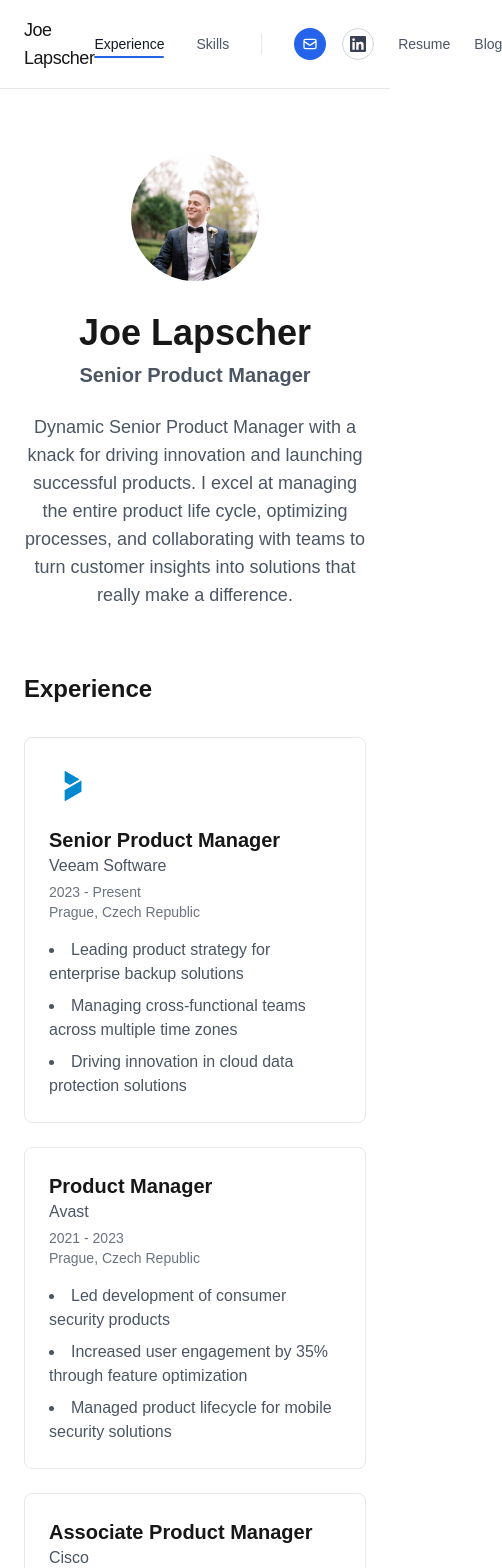
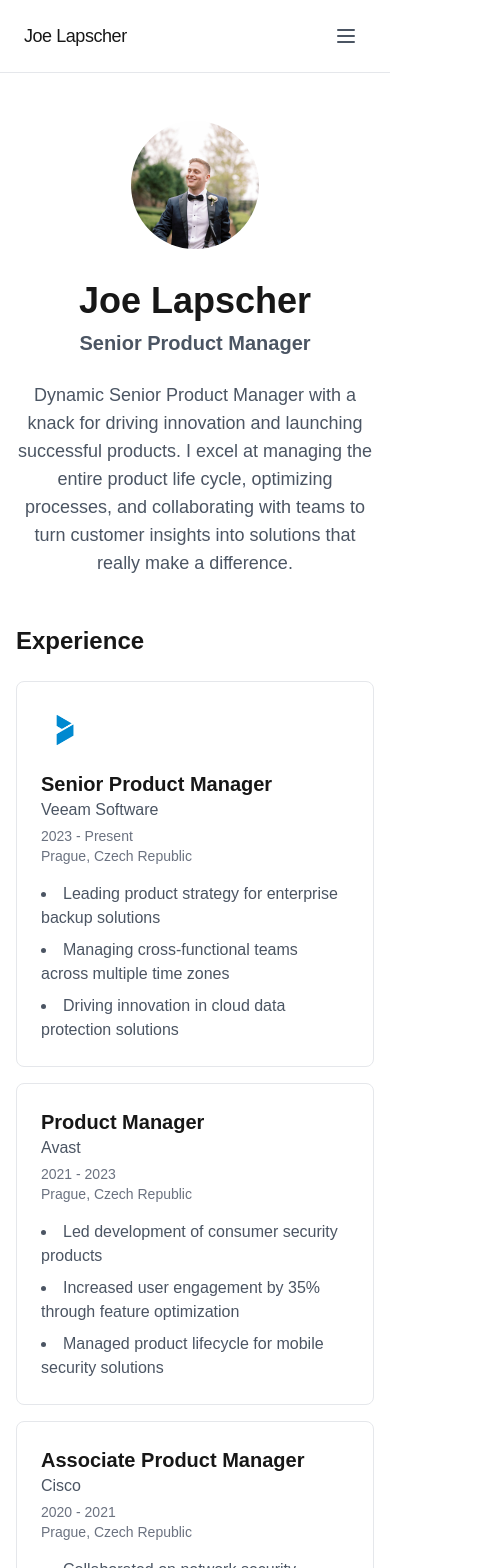
Before and after one commit to ylapscher/ylapscher.github.io, a Next.js app: page / in a window 390 px wide. Shown: the top 1568 px of the page, 502 px wide, since content can reach past the window. Built offline with nearby package versions, Linux system fonts and the light colour scheme.

Commit message:
made it mobile friendly

```diff
--- a/app/components/Footer.tsx
+++ b/app/components/Footer.tsx
@@ -2,8 +2,8 @@
 
 export default function Footer() {
   return (
-    <footer className="container mx-auto px-6 py-8 border-t border-gray-200 dark:border-gray-700">
-      <p className="text-center text-gray-600 dark:text-gray-400">
+    <footer className="container mx-auto px-4 sm:px-6 py-6 sm:py-8 border-t border-gray-200 dark:border-gray-700">
+      <p className="text-center text-sm sm:text-base text-gray-600 dark:text-gray-400">
         © {new Date().getFullYear()} Joe Lapscher. Made with 💚 from New Jersey. All rights reserved.
       </p>
     </footer>
--- a/app/page.tsx
+++ b/app/page.tsx
@@ -6,6 +6,7 @@
 
 export default function Home() {
   const [activeSection, setActiveSection] = useState('');
+  const [isMenuOpen, setIsMenuOpen] = useState(false);
 
   useEffect(() => {
     const observer = new IntersectionObserver(
@@ -45,7 +46,39 @@
             >
               Joe Lapscher
             </a>
-            <div className="flex items-center">
+
+            {/* Mobile menu button */}
+            <button
+              onClick={() => setIsMenuOpen(!isMenuOpen)}
+              className="md:hidden p-2"
+              aria-label="Toggle menu"
+            >
+              <svg
+                className="w-6 h-6 text-gray-600 dark:text-gray-400"
+                fill="none"
+                stroke="currentColor"
+                viewBox="0 0 24 24"
+              >
+                {isMenuOpen ? (
+                  <path
+                    strokeLinecap="round"
+                    strokeLinejoin="round"
+                    strokeWidth={2}
+                    d="M6 18L18 6M6 6l12 12"
+                  />
+                ) : (
+                  <path
+                    strokeLinecap="round"
+                    strokeLinejoin="round"
+                    strokeWidth={2}
+                    d="M4 6h16M4 12h16M4 18h16"
+                  />
+                )}
+              </svg>
+            </button>
+
+            {/* Desktop menu */}
+            <div className="hidden md:flex items-center">
               {/* Navigation Links */}
               <div className="flex gap-8 mr-8 border-r border-gray-200 dark:border-gray-700 pr-8">
                 {navLinks.map(({ href, label }) => (
@@ -125,11 +158,88 @@
               </div>
             </div>
           </div>
+
+          {/* Mobile menu */}
+          {isMenuOpen && (
+            <div className="md:hidden pt-4 pb-3 border-t border-gray-200 dark:border-gray-700">
+              <div className="flex flex-col gap-4">
+                {navLinks.map(({ href, label }) => (
+                  <a
+                    key={href}
+                    href={href}
+                    onClick={() => setIsMenuOpen(false)}
+                    className={`text-sm transition-colors px-2 py-1
+                      ${activeSection === href.slice(1)
+                        ? 'text-gray-900 dark:text-white'
+                        : 'text-gray-600 dark:text-gray-400'
+                      }
+                    `}
+                  >
+                    {label}
+                  </a>
+                ))}
+                <div className="flex items-center gap-4 px-2 py-1">
+                  <a
+                    href="mailto:yoel@lapscher.com"
+                    className="w-8 h-8 flex items-center justify-center rounded-full bg-blue-600 hover:bg-blue-700 transition-colors"
+                  >
+                    <svg
+                      className="w-4 h-4 text-white"
+                      fill="none"
+                      stroke="currentColor"
+                      viewBox="0 0 24 24"
+                      aria-hidden="true"
+                    >
+                      <path
+                        strokeLinecap="round"
+                        strokeLinejoin="round"
+                        strokeWidth={2}
+                        d="M3 8l7.89 5.26a2 2 0 002.22 0L21 8M5 19h14a2 2 0 002-2V7a2 2 0 00-2-2H5a2 2 0 00-2 2v10a2 2 0 002 2z"
+                      />
+                    </svg>
+                  </a>
+                  <a
+                    href="https://www.linkedin.com/in/ylapscher/"
+                    target="_blank"
+                    rel="noopener noreferrer"
+                    className="w-8 h-8 flex items-center justify-center rounded-full border border-gray-300 dark:border-gray-600"
+                  >
+                    <svg
+                      className="w-4 h-4 text-gray-700 dark:text-gray-300"
+                      fill="currentColor"
+                      viewBox="0 0 24 24"
+                      aria-hidden="true"
+                    >
+                      <path d="M20.447 20.452h-3.554v-5.569c0-1.328-.027-3.037-1.852-3.037-1.853 0-2.136 1.445-2.136 2.939v5.667H9.351V9h3.414v1.561h.046c.477-.9 1.637-1.85 3.37-1.85 3.601 0 4.267 2.37 4.267 5.455v6.286zM5.337 7.433c-1.144 0-2.063-.926-2.063-2.065 0-1.138.92-2.063 2.063-2.063 1.14 0 2.064.925 2.064 2.063 0 1.139-.925 2.065-2.064 2.065zm1.782 13.019H3.555V9h3.564v11.452zM22.225 0H1.771C.792 0 0 .774 0 1.729v20.542C0 23.227.792 24 1.771 24h20.451C23.2 24 24 23.227 24 22.271V1.729C24 .774 23.2 0 22.222 0h.003z" />
+                    </svg>
+                  </a>
+                </div>
+                <div className="flex flex-col gap-2 px-2">
+                  <a
+                    href="https://drive.google.com/file/d/1xGWebBdenzHo2Q7hjaM1R-Ep7yr8M8FU/view?usp=sharing"
+                    target="_blank"
+                    rel="noopener noreferrer"
+                    className="text-gray-600 dark:text-gray-400"
+                  >
+                    Resume
+                  </a>
+                  <a
+                    href="https://world.hey.com/yoel"
+                    target="_blank"
+                    rel="noopener noreferrer"
+                    className="text-gray-600 dark:text-gray-400"
+                  >
+                    Blog
+                  </a>
+                </div>
+              </div>
+            </div>
+          )}
         </div>
       </nav>
 
       {/* Hero Section */}
-      <header className="container mx-auto px-6 py-16 max-w-4xl">
+      <header className="container mx-auto px-4 sm:px-6 py-12 sm:py-16 max-w-4xl">
         <div className="flex justify-center mb-8">
           <div className="w-32 h-32 relative">
             <Image
@@ -155,11 +265,11 @@
         </div>
       </header>
 
-      <main className="container mx-auto px-6 max-w-4xl">
+      <main className="container mx-auto px-4 sm:px-6 max-w-4xl">
         {/* Work Experience Section */}
-        <section id="experience" className="mb-20 scroll-mt-20">
-          <h2 className="text-2xl font-bold mb-8">Experience</h2>
-          <div className="grid grid-cols-1 md:grid-cols-2 gap-6">
+        <section id="experience" className="mb-16 sm:mb-20 scroll-mt-20">
+          <h2 className="text-2xl font-bold mb-6 sm:mb-8">Experience</h2>
+          <div className="grid grid-cols-1 md:grid-cols-2 gap-4 sm:gap-6">
             {[
               {
                 role: "Senior Product Manager",
@@ -268,9 +378,9 @@
         </section>
 
         {/* Skills Section */}
-        <section id="skills" className="mb-20 scroll-mt-20">
-          <h2 className="text-2xl font-bold mb-8">Skills</h2>
-          <div className="grid gap-4 md:grid-cols-2">
+        <section id="skills" className="mb-16 sm:mb-20 scroll-mt-20">
+          <h2 className="text-2xl font-bold mb-6 sm:mb-8">Skills</h2>
+          <div className="grid gap-3 sm:gap-4 grid-cols-1 sm:grid-cols-2">
             {[
               "Product Strategy & Roadmapping",
               "User Research & Analytics",
```
